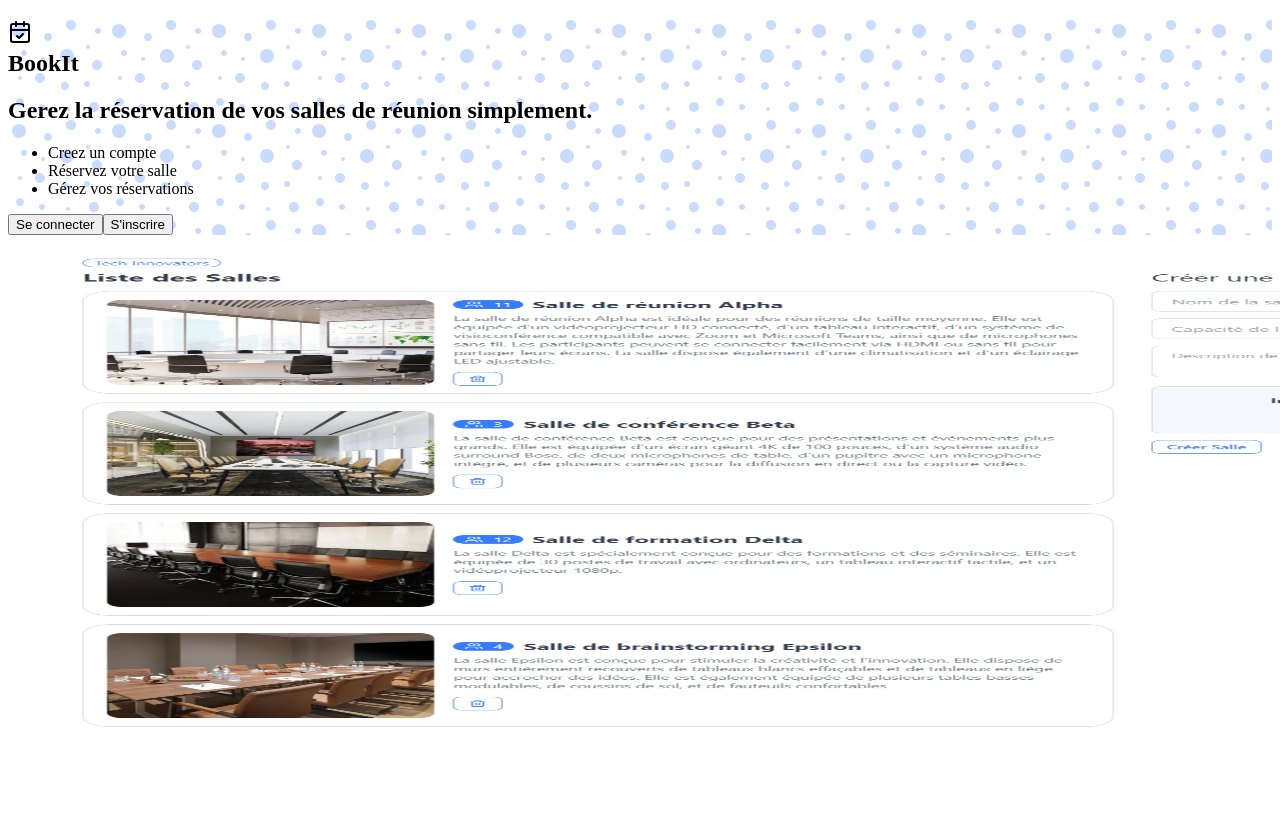
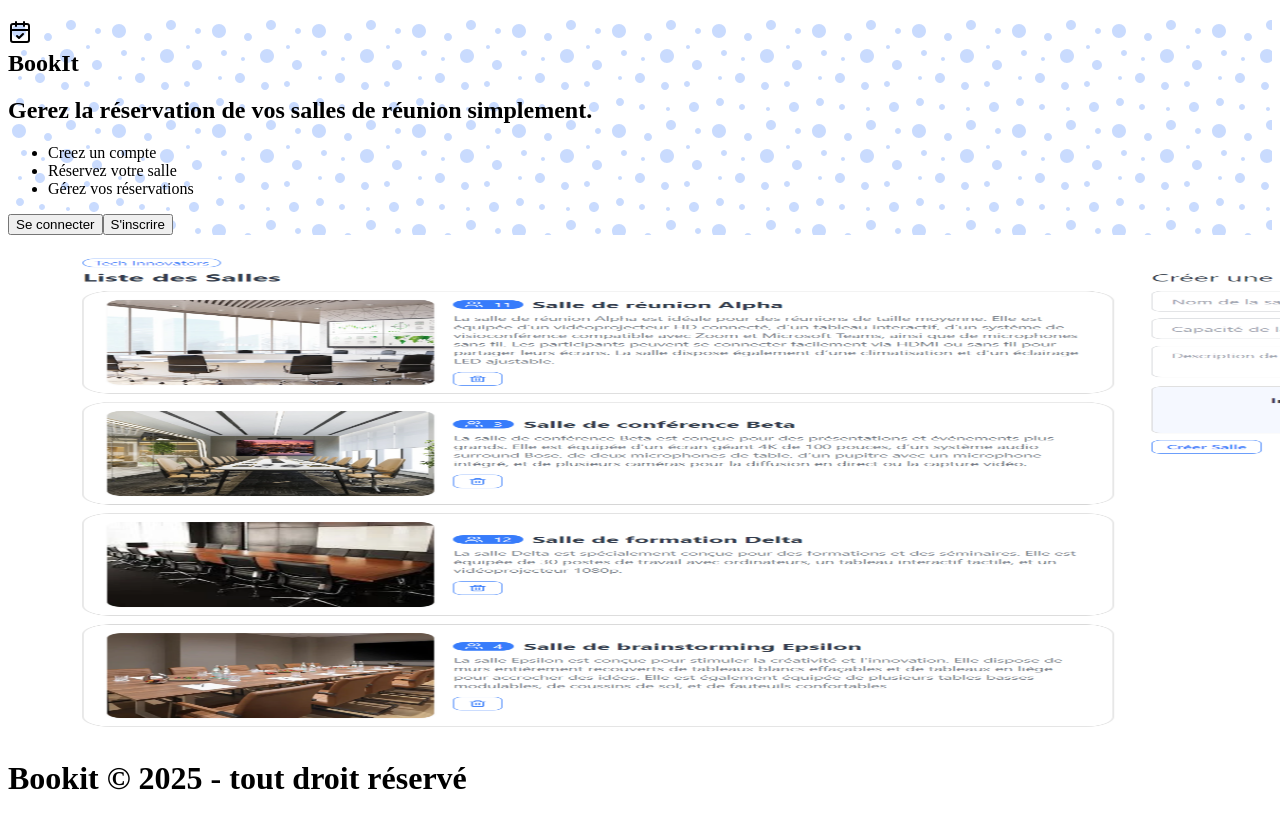
Before and after one commit to noelfoka/book_it, a Next.js app: page / in a window 1280 px wide. Shown: the top 819 px of the page. Built offline with nearby package versions, Linux system fonts and the light colour scheme.

Commit message:
finish with landing page

```diff
--- a/app/page.tsx
+++ b/app/page.tsx
@@ -70,7 +70,9 @@ export default function Home() {
 
       </div>
 
-      <footer></footer>
+      <footer className="text-center items-center bg-base-200 text-base-content mt-20 py-5 px-10">
+        <h1>Bookit &copy; 2025 - tout droit réservé</h1>
+      </footer>
 
     </div>
   );
```
